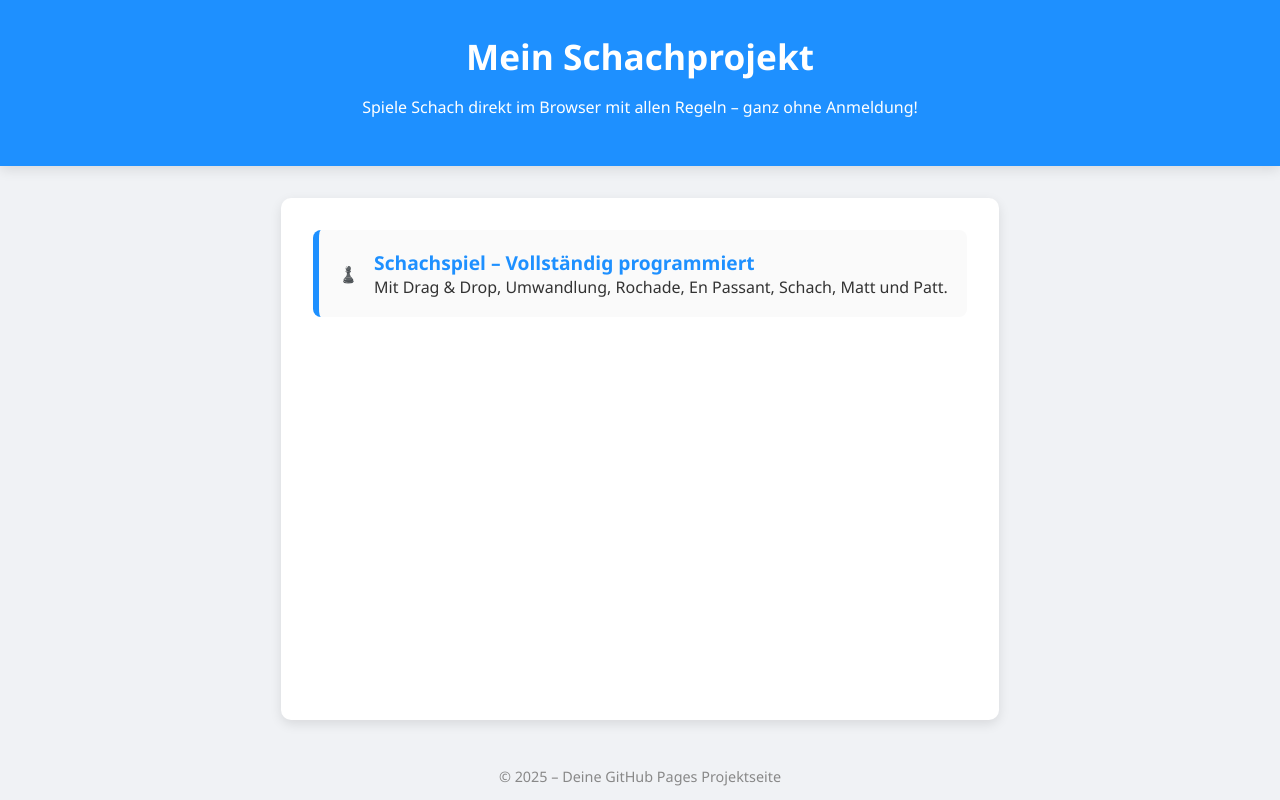
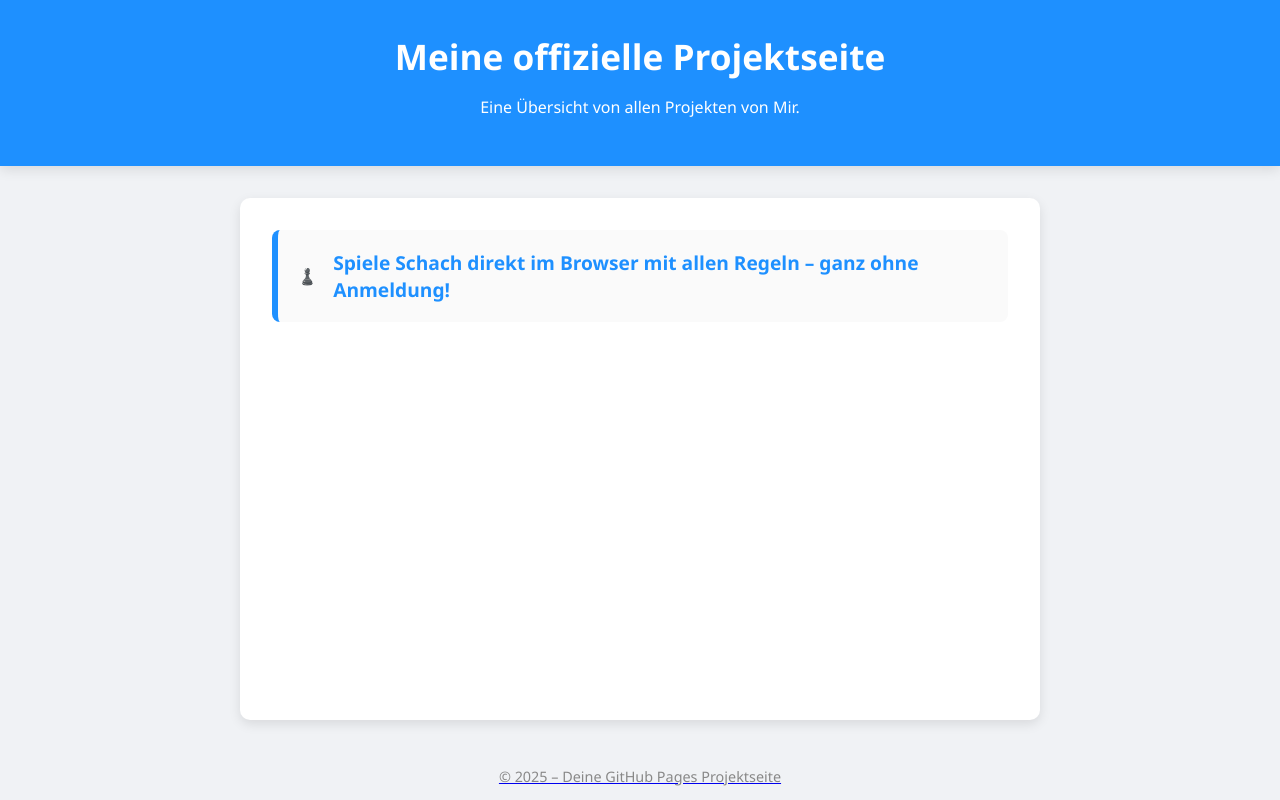
Before and after one commit to voronfan/voronfan.github.io, a plain HTML site: page index.html in a window 1280 px wide. Drawn offline with Linux system fonts and the light colour scheme.

Commit message:
Update index.html

```diff
--- a/index.html
+++ b/index.html
@@ -3,7 +3,7 @@
 <head>
   <meta charset="UTF-8" />
   <meta name="viewport" content="width=device-width, initial-scale=1.0">
-  <title>Mein Schachprojekt</title>
+  <title>Meine offizielle Projektseite</title>
   <style>
     :root {
       --primary: #1e90ff;
@@ -92,15 +92,14 @@
 </head>
 <body>
   <header>
-    <h1>Mein Schachprojekt</h1>
-    <p>Spiele Schach direkt im Browser mit allen Regeln – ganz ohne Anmeldung!</p>
+    <h1>Meine offizielle Projektseite</h1>
+    <p>Eine Übersicht von allen Projekten von Mir.</p>
   </header>
   <main>
     <div class="project-card">
       <div>♟️</div>
       <div>
-        <a href="https://voronfan.github.io/chess/">Schachspiel – Vollständig programmiert</a><br>
-        Mit Drag & Drop, Umwandlung, Rochade, En Passant, Schach, Matt und Patt.
+        <a href="https://voronfan.github.io/chess/">Spiele Schach direkt im Browser mit allen Regeln – ganz ohne Anmeldung!
       </div>
     </div>
   </main>
```
